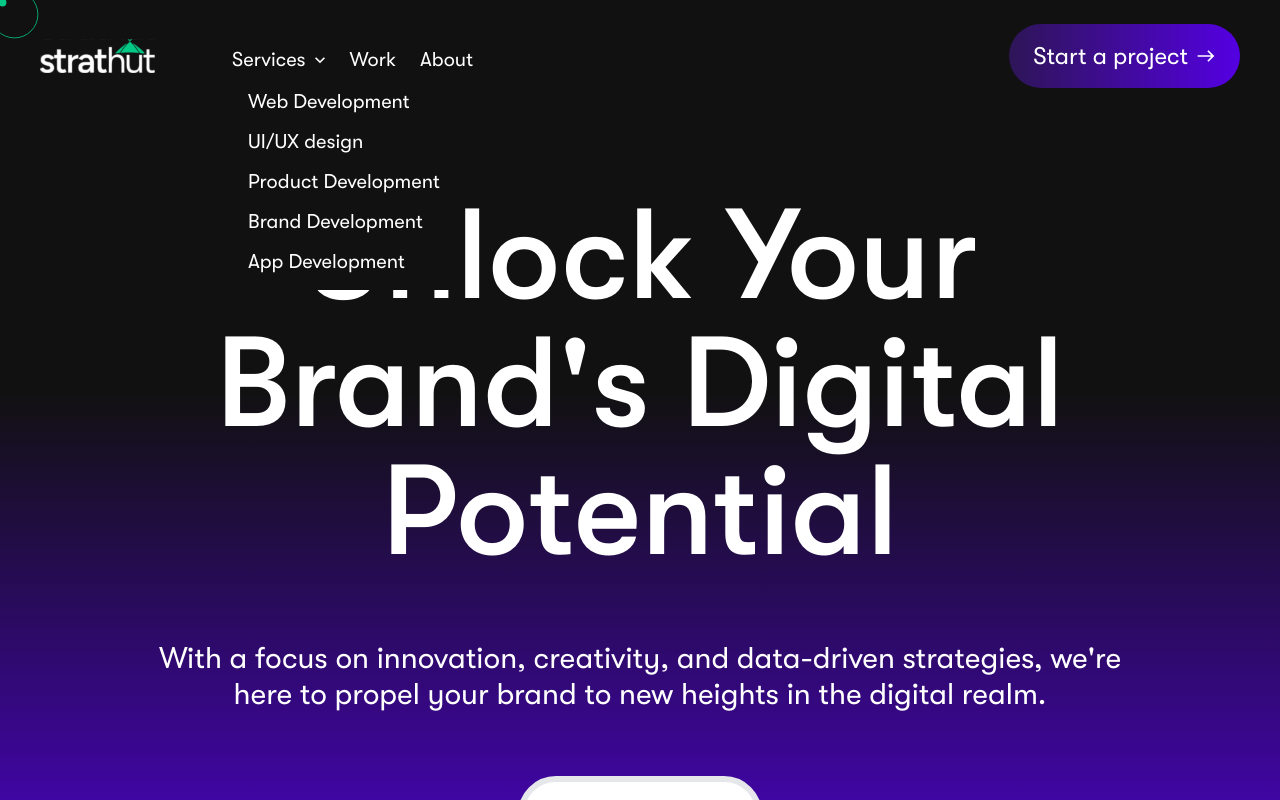
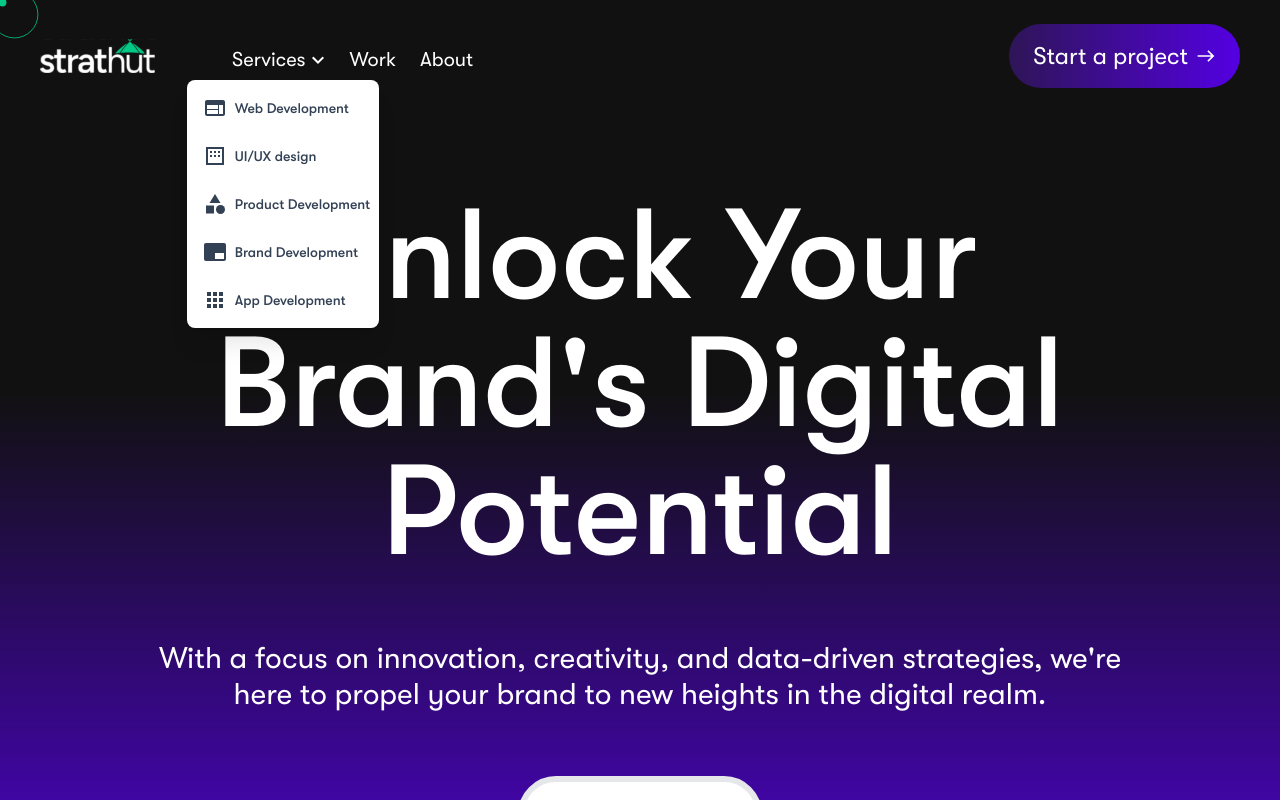
Before and after one commit to Tuboh-Original/strathut, a React (Vite) app: page / in a window 1280 px wide. Both pictures are taken after a click on the button "Services". Shown: the top 800 px of the page. Built offline with nearby package versions, Linux system fonts and the light colour scheme; what material-ui-phone-number-2 would draw is missing.

Commit message:
Changed header

```diff
--- a/src/components/navigation/Header.tsx
+++ b/src/components/navigation/Header.tsx
@@ -3,35 +3,118 @@ import logo from "../../assets/icons/logoWhite.svg";
 import East from "@mui/icons-material/East";
 import { useNavigate } from "react-router-dom";
 import React from "react";
-import Menu from "@mui/material/Menu";
-import KeyboardArrowDownIcon from "@mui/icons-material/KeyboardArrowDown";
 import KeyboardArrowRightIcon from "@mui/icons-material/KeyboardArrowRight";
-import MenuItem from "@mui/material/MenuItem";
 import { motion } from "framer-motion";
+import { SvgIconTypeMap } from "@mui/material";
+import WebIcon from "@mui/icons-material/Web";
+import AppsIcon from "@mui/icons-material/Apps";
+import MarginIcon from "@mui/icons-material/Margin";
+import BrandingWatermarkIcon from "@mui/icons-material/BrandingWatermark";
+import CategoryIcon from "@mui/icons-material/Category";
 
 const links: { title: string; link: string }[] = [
   { title: "Work", link: "" },
   { title: "About", link: "/about" },
 ];
 
-const serviceLinks: { title: string; link: string }[] = [
-  { title: "Web Development", link: "/web-development" },
-  { title: "UI/UX design", link: "/ui-ux-design" },
-  { title: "Product Development", link: "/product-development" },
-  { title: "Brand Development", link: "/brand-development" },
-  { title: "App Development", link: "/app-development" },
+const serviceLinks: { title: string; link: string; icon?: SvgIconTypeMap }[] = [
+  { title: "Web Development", link: "/web-development", icon: WebIcon },
+  { title: "UI/UX design", link: "/ui-ux-design", icon: MarginIcon },
+  {
+    title: "Product Development",
+    link: "/product-development",
+    icon: CategoryIcon,
+  },
+  {
+    title: "Brand Development",
+    link: "/brand-development",
+    icon: BrandingWatermarkIcon,
+  },
+  { title: "App Development", link: "/app-development", icon: AppsIcon },
 ];
+
+const wrapperVariants = {
+  open: {
+    scaleY: 1,
+    transition: {
+      when: "beforeChildren",
+      staggerChildren: 0.1,
+    },
+  },
+  closed: {
+    scaleY: 0,
+    transition: {
+      when: "afterChildren",
+      staggerChildren: 0.1,
+    },
+  },
+};
+
+const iconVariants = {
+  open: { rotate: 90 },
+  closed: { rotate: 0 },
+};
+
+const itemVariants = {
+  open: {
+    opacity: 1,
+    y: 0,
+    transition: {
+      when: "beforeChildren",
+    },
+  },
+  closed: {
+    opacity: 0,
+    y: -15,
+    transition: {
+      when: "afterChildren",
+    },
+  },
+};
+
+const actionIconVariants = {
+  open: { scale: 1, y: 0 },
+  closed: { scale: 0, y: -7 },
+};
 
 const Header = () => {
   const navigate = useNavigate();
 
-  const [anchorEl, setAnchorEl] = React.useState<null | HTMLElement>(null);
-  const open = Boolean(anchorEl);
-  const handleClick = (event: React.MouseEvent<HTMLButtonElement>) => {
-    setAnchorEl(event.currentTarget);
-  };
-  const handleClose = () => {
-    setAnchorEl(null);
+  const [open, setOpen] = React.useState(false);
+
+  // const [anchorEl, setAnchorEl] = React.useState<null | HTMLElement>(null);
+  // const open = Boolean(anchorEl);
+  // const handleClick = (event: React.MouseEvent<HTMLButtonElement>) => {
+  //   setAnchorEl(event.currentTarget);
+  // };
+  // const handleClose = () => {
+  //   setAnchorEl(null);
+  // };
+
+  const Option = ({
+    text,
+    Icon,
+    link,
+  }: {
+    text?: string;
+    Icon?: SvgIconTypeMap;
+    link: string;
+  }) => {
+    return (
+      <motion.li
+        variants={itemVariants}
+        onClick={() => {
+          setOpen(false);
+          navigate(link);
+        }}
+        className="flex items-center gap-2 w-full p-2 text-sm font-medium whitespace-nowrap rounded-md hover:bg-secondary10 text-slate-700 hover:text-secondary transition-colors"
+      >
+        <motion.span className="text-xs" variants={actionIconVariants}>
+          <Icon />
+        </motion.span>
+        <span>{text}</span>
+      </motion.li>
+    );
   };
 
   return (
@@ -60,94 +143,50 @@ const Header = () => {
             />
           </div>
           <div className="items-center gap-4 mt-2 hidden sm:flex">
-            <motion.button
-              id={"button10"}
-              className={`strathut-cursor !text-xl !capitalize flex gap-1 items-center ${
-                open ? "text-secondary" : "text-white"
-              }`}
-              aria-controls={open ? "basic-menu" : undefined}
-              aria-haspopup="true"
-              aria-expanded={open ? "true" : undefined}
-              onClick={handleClick}
-              initial="hidden"
-              animate="hidden"
+            <motion.div
+              animate={open ? "open" : "closed"}
               whileHover={"reveal"}
-              whileTap={"click"}
+              className="relative"
             >
-              <motion.p
-                variants={{
-                  hidden: {
-                    color: open ? "02C986" : "#fff",
-                  },
-                  reveal: {
-                    color: "#02C986",
-                  },
-                  click: {
-                    color: "#02C986",
-                  },
-                }}
-                transition={{ duration: 0.5 }}
+              <motion.button
+                onClick={() => setOpen((pv) => !pv)}
+                className="flex items-center gap-2rounded-md text-white text-xl hover:text-secondary transition-colors"
               >
-                Services
-              </motion.p>
-              <motion.svg
-                width={"1.25rem"}
-                height={"1.25rem"}
-                variants={{
-                  hidden: {
-                    color: open ? "02C986" : "#fff",
-                    rotate: 0,
-                  },
-                  reveal: {
-                    color: "#02C986",
-                    rotate: 90,
-                  },
-                  click: {
-                    color: "#02C986",
-                    rotate: 90,
-                  },
-                }}
-                transition={{ duration: 0.5, type: "spring", damping: 8 }}
+                <span>Services</span>
+                <motion.span
+                  className="h-[24px] flex items-center"
+                  variants={iconVariants}
+                >
+                  <KeyboardArrowRightIcon />
+                </motion.span>
+
+                <motion.div
+                  className="border-b-2 border-b-secondary w-0 absolute bottom-0 left-0 h-[calc(100%+6px)]"
+                  variants={{
+                    hidden: { width: "0%" },
+                    reveal: { width: "100%" },
+                    exit: { width: "-100%" },
+                  }}
+                  transition={{ duration: 0.5, type: "spring", damping: 8 }}
+                ></motion.div>
+              </motion.button>
+
+              <motion.ul
+                initial={wrapperVariants.closed}
+                variants={wrapperVariants}
+                style={{ originY: "top", translateX: "-50%" }}
+                className="flex flex-col gap-2 p-2 rounded-lg bg-[#fff] shadow-xl absolute top-[120%] left-[52%] w-48 overflow-hidden"
               >
-                {open ? <KeyboardArrowDownIcon /> : <KeyboardArrowRightIcon />}
-              </motion.svg>
-            </motion.button>
-            <Menu
-              id="basic-menu"
-              anchorEl={anchorEl}
-              open={open}
-              onClose={handleClose}
-              MenuListProps={{
-                "aria-labelledby": "basic-button",
-              }}
-              PaperProps={{
-                elevation: 0,
-                sx: {
-                  overflow: "visible",
-                  backgroundColor: "#111111",
-                  "&::before": {
-                    color: "#fff",
-                  },
-                },
-              }}
-              // transformOrigin={{ horizontal: "left", vertical: "top" }}
-              // anchorOrigin={{ horizontal: "right", vertical: "bottom" }}
-            >
-              {serviceLinks?.map((link, ind) => (
-                <MenuItem key={ind} className="hover:!text-secondary">
-                  <div
-                    onClick={() => navigate(link?.link)}
-                    className={`strathut-cursor !text-xl hover:!text-secondary ${
-                      window.location.pathname === link?.link
-                        ? "text-secondary"
-                        : "text-white"
-                    }`}
-                  >
-                    {link?.title}
-                  </div>
-                </MenuItem>
-              ))}
-            </Menu>
+                {serviceLinks?.map((link, ind) => (
+                  <Option
+                    key={ind}
+                    link={link?.link}
+                    Icon={link?.icon}
+                    text={link?.title}
+                  />
+                ))}
+              </motion.ul>
+            </motion.div>
             {links?.map((link, ind) => (
               <motion.div
                 key={ind}
--- a/tailwind.config.js
+++ b/tailwind.config.js
@@ -15,6 +15,7 @@ export default {
         white40: "rgba(255, 255, 255, 0.40)",
         black50: "rgba(0, 0, 0, 0.50)",
         secondary15: "rgba(2, 201, 134, 0.15)",
+        secondary10: "rgba(2, 201, 134, 0.10)",
         secondary0: "rgba(2, 201, 134, 0)",
       },
       backgroundImage: {
```
